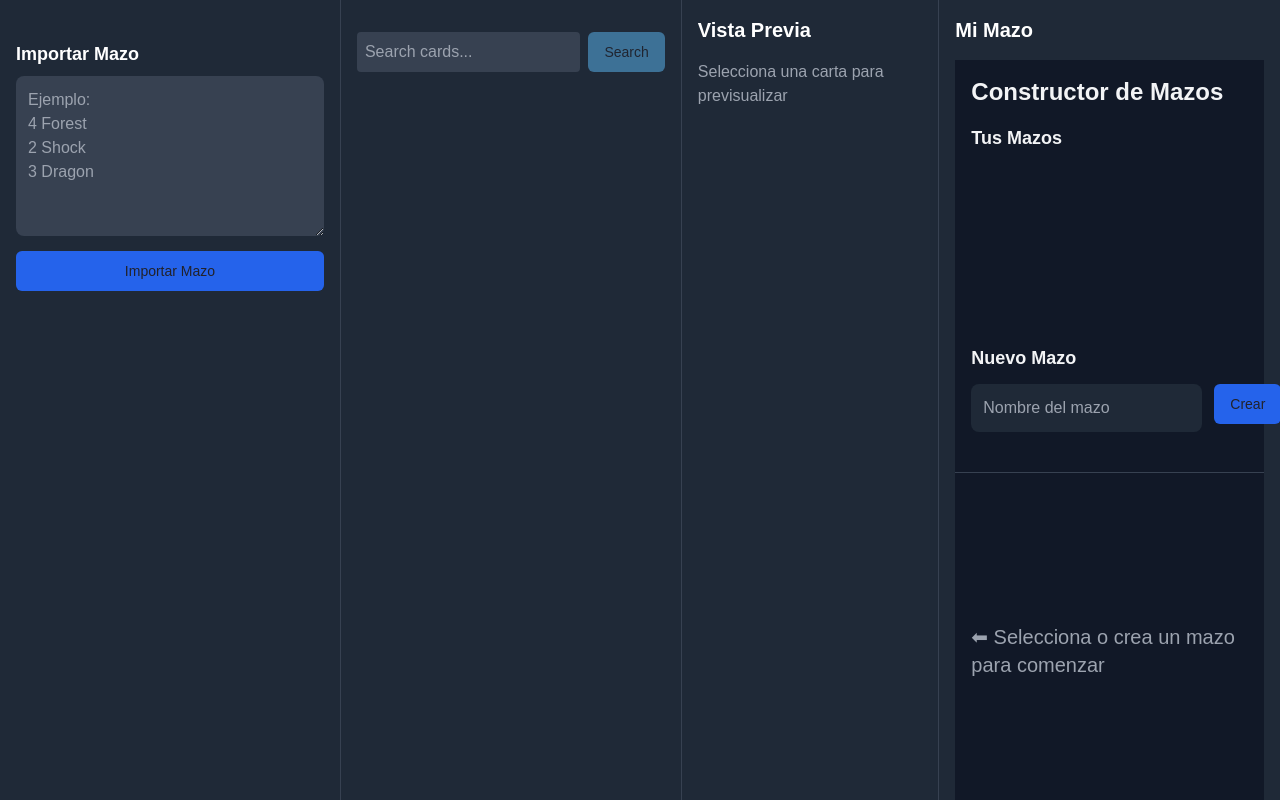
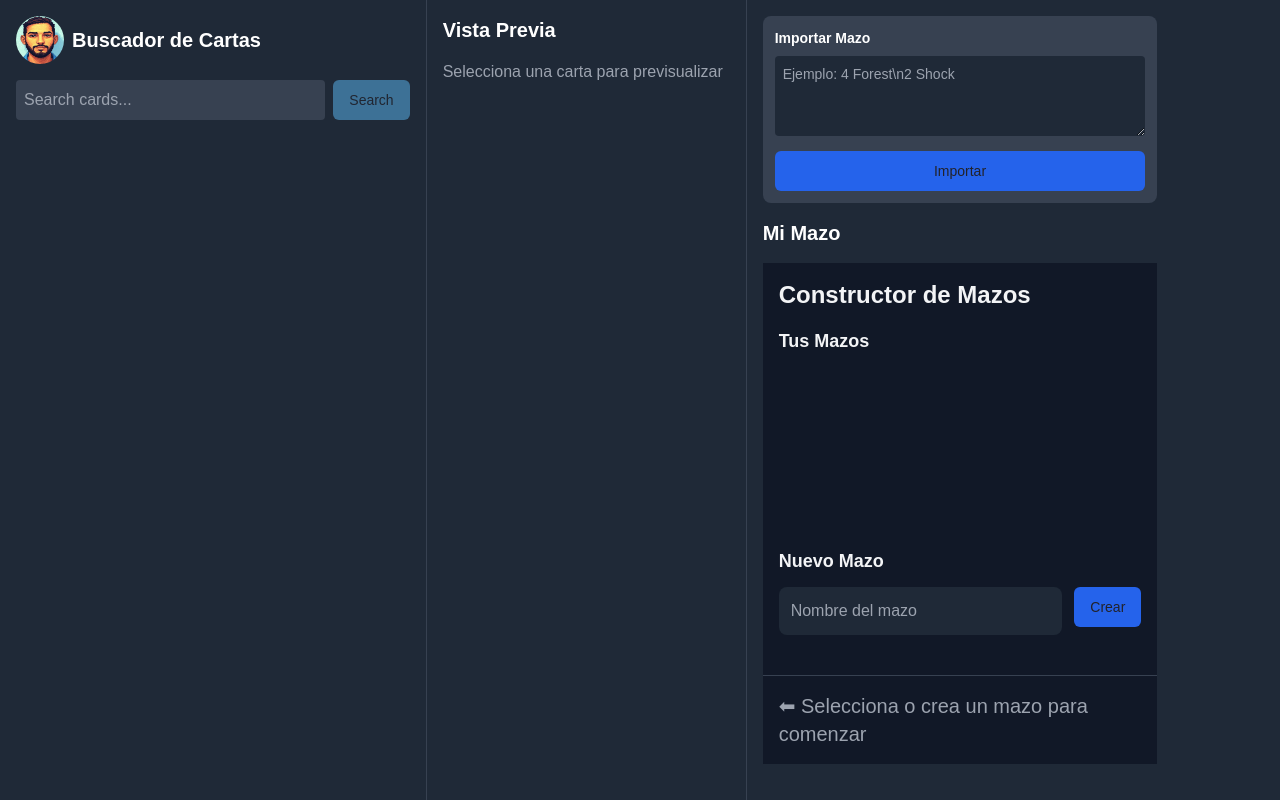
Before and after one commit to mendezgd/mtg, a Next.js app: page /deck-builder in a window 1280 px wide. Built offline with nearby package versions, Linux system fonts and the light colour scheme.

Commit message:
importDeckMobile

```diff
--- a/src/app/deck-builder/page.tsx
+++ b/src/app/deck-builder/page.tsx
@@ -36,7 +36,9 @@ const DeckBuilderPage: React.FC = () => {
     "search" | "preview" | "deck" | "import"
   >("search");
 
-  // Efectos de persistencia
+  // Cargar mazos desde localStorage al montar el componente
+  // y guardarlos al desmontar
+
   useEffect(() => {
     setIsMounted(true);
     const savedDecks = localStorage.getItem("decks");
@@ -276,39 +278,8 @@ const DeckBuilderPage: React.FC = () => {
         >
           Mazo
         </button>
-        <button
-          className={`flex-1 py-2 ${
-            activeMobileTab === "import" ? "bg-gray-700" : ""
-          }`}
-          onClick={() => setActiveMobileTab("import")}
-        >
-          Importar
-        </button>
       </div>
-      {/* Fondo optimizado para mobile */}
-      <div
-        className={`${
-          activeMobileTab === "import" ? "block" : "hidden"
-        } md:block w-full md:w-1/3 p-2 md:p-4 border-r border-gray-700 flex flex-col`}
-      >
-        <div className="mt-4 md:mt-6 flex-1">
-          <h3 className="text-md md:text-lg font-semibold mb-2">
-            Importar Mazo
-          </h3>
-          <textarea
-            value={importText}
-            onChange={(e) => setImportText(e.target.value)}
-            placeholder={`Ejemplo:\n4 Forest\n2 Shock\n3 Dragon`}
-            className="w-full h-32 md:h-40 bg-gray-700 rounded-lg p-2 md:p-3 mb-2 focus:ring-2 focus:ring-blue-500 text-sm md:text-base"
-          />
-          <Button
-            onClick={() => processImportedDeck(importText)}
-            className="w-full bg-blue-600 hover:bg-blue-700 py-1 md:py-2"
-          >
-            Importar Mazo
-          </Button>
-        </div>
-      </div>
+
       {/* Columna de Búsqueda */}
       <div
         className={`${
@@ -316,32 +287,21 @@ const DeckBuilderPage: React.FC = () => {
         } md:block w-full md:w-1/3 p-2 md:p-4 border-r border-gray-700 flex flex-col`}
       >
         <div className="flex items-center gap-2 mb-2 md:mb-4">
-          {/* ... mantén el logo y título ... */}
+          <Image
+            src="/images/pixelpox.jpg"
+            alt="Ícono de búsqueda"
+            width={24}
+            height={24}
+            className="w-8 h-8 md:w-12 md:h-12 rounded-full"
+          />
+          <h2 className="text-lg md:text-xl font-bold">Buscador de Cartas</h2>
         </div>
         <CardSearch
           addCardToDeck={addCardToDeck}
           onCardPreview={handleCardPreview}
         />
+      </div>
 
-        {/* Solo muestra importación en desktop dentro de esta columna */}
-        <div className="hidden md:block mt-4 md:mt-6 flex-1">
-          <h3 className="text-md md:text-lg font-semibold mb-2">
-            Importar Mazo
-          </h3>
-          <textarea
-            value={importText}
-            onChange={(e) => setImportText(e.target.value)}
-            placeholder={`Ejemplo:\n4 Forest\n2 Shock\n3 Dragon`}
-            className="w-full h-40 bg-gray-700 rounded-lg p-3 mb-2 focus:ring-2 focus:ring-blue-500"
-          />
-          <Button
-            onClick={() => processImportedDeck(importText)}
-            className="w-full bg-blue-600 hover:bg-blue-700 py-2"
-          >
-            Importar Mazo
-          </Button>
-        </div>
-      </div>
       {/* Columna de Vista Previa */}
       <div
         className={`${
@@ -374,13 +334,33 @@ const DeckBuilderPage: React.FC = () => {
           </p>
         )}
       </div>
-      {/* Columna del Mazo */}
+
+      {/* Columna del Mazo con Importación Integrada */}
       <div
         className={`${
           activeMobileTab === "deck" ? "block" : "hidden"
         } md:block w-full md:w-1/3 p-2 md:p-4 overflow-auto`}
       >
-        <h2 className="text-lg md:text-xl font-bold mb-2 md:mb-4">Mi Mazo</h2>
+        <div className="space-y-4">
+          {/* Sección de Importación Compacta */}
+          <div className="bg-gray-700 rounded-lg p-3">
+            <h3 className="text-sm font-semibold mb-2">Importar Mazo</h3>
+            <textarea
+              value={importText}
+              onChange={(e) => setImportText(e.target.value)}
+              placeholder="Ejemplo: 4 Forest\n2 Shock"
+              className="w-full h-20 text-sm bg-gray-800 rounded p-2 mb-2 focus:ring-2 focus:ring-blue-500"
+            />
+            <Button
+              onClick={() => processImportedDeck(importText)}
+              className="w-full py-1 text-sm bg-blue-600 hover:bg-blue-700"
+            >
+              Importar
+            </Button>
+          </div>
+
+          {/* Constructor de Mazos */}
+          <h2 className="text-lg md:text-xl font-bold">Mi Mazo</h2>
           <DeckBuilder
             decks={decks}
             setDecks={setDecks}
@@ -392,7 +372,9 @@ const DeckBuilderPage: React.FC = () => {
             handleRenameDeck={handleRenameDeck}
           />
         </div>
-      {/* Modal de Importación (se mantiene igual) */}
+      </div>
+
+      {/* Modal de Importación */}
       {importDialogOpen && (
         <div className="fixed inset-0 bg-black/50 flex items-center justify-center z-50">
           <div className="bg-gray-800 p-4 md:p-6 rounded-lg max-w-md w-full mx-2">
```
Lines whose indentation alone changed are shown as unchanged.
